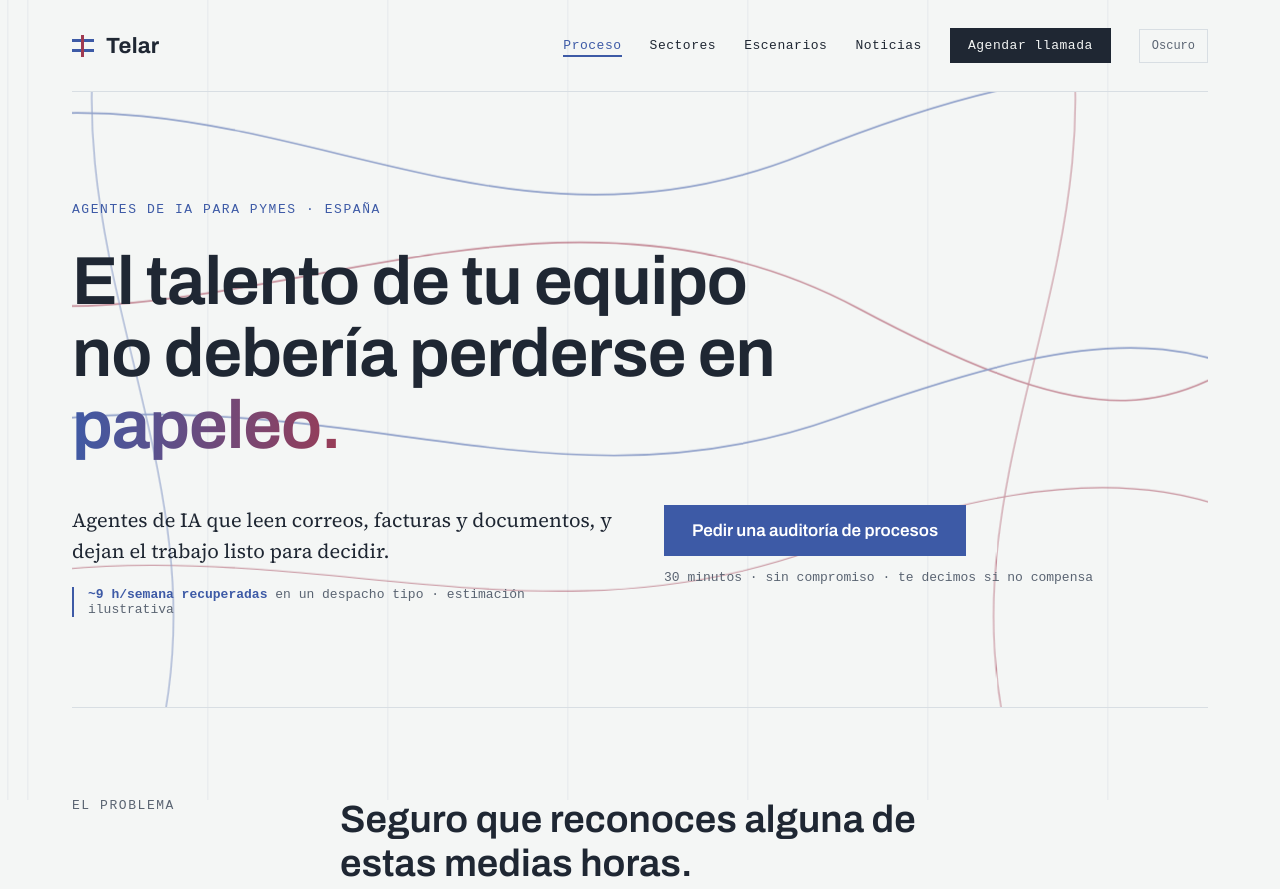
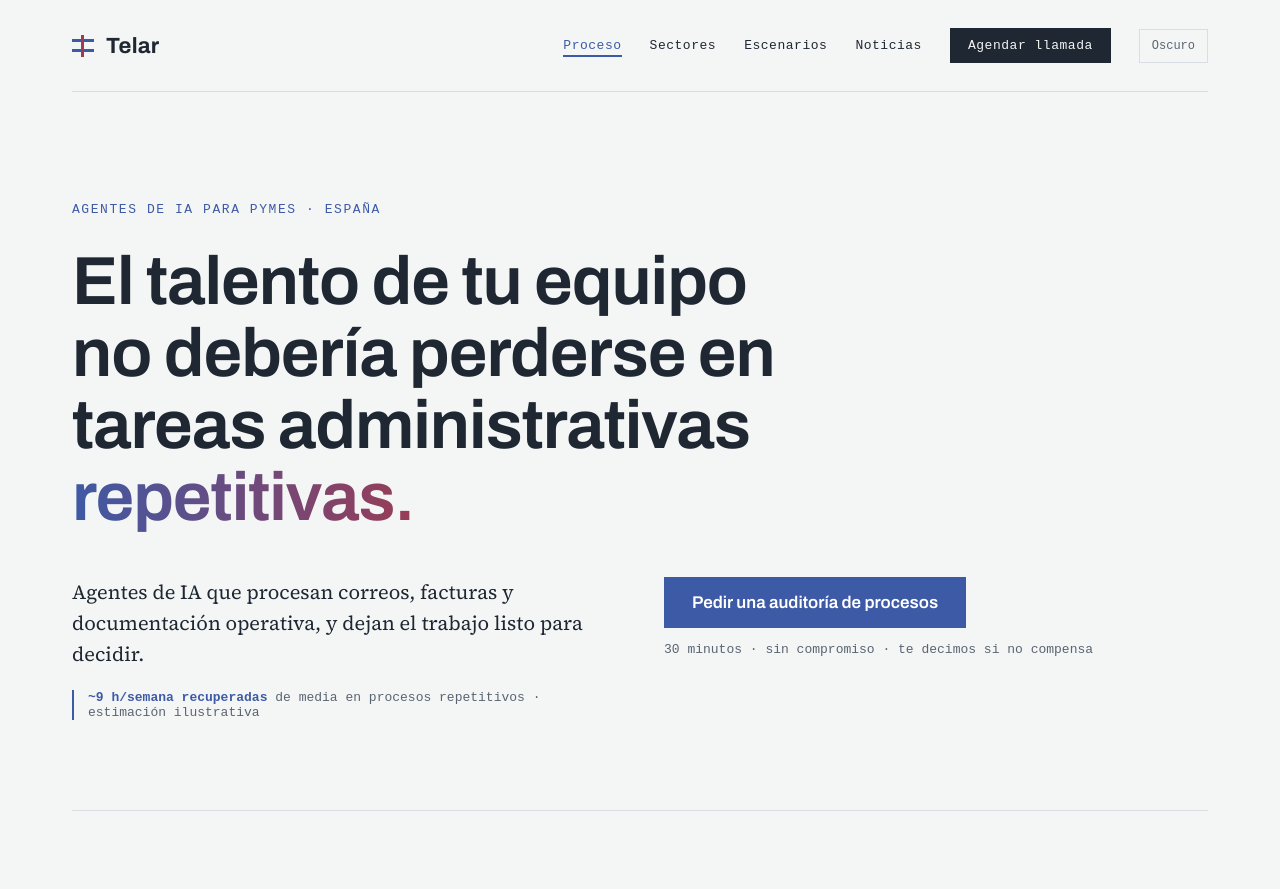
Before and after one commit to gtrujillov/Telar, an Eleventy site: page src/index.njk in a window 1280 px wide. Shown: the top 889 px of the page. Built offline with nearby package versions, Linux system fonts and the light colour scheme; Eleventy itself is replaced by a stand-in of ours; files that its build step writes are made by us from their sources; a web font is replaced by a local one.

Commit message:
Tono más sobrio, posicionamiento multisectorial y fondo limpio
- Elimina "papeleo" en las 3 apariciones (meta, hero, título de
  Sectores) y sustituye por vocabulario de consultora: "tareas
  administrativas repetitivas", "tareas operativas repetitivas".
- Suaviza microcopy demasiado coloquial ("Seguro que reconoces...").
- El chip de impacto del hero deja de depender de "un despacho tipo":
  ahora es una cifra de media, sector-neutra.
- El título de Sectores pasa de framing "aquí encajamos" a "estos son
  ejemplos, trabajamos en cualquier sector con procesos repetitivos".
- Elimina los dos elementos decorativos de fondo: la rejilla de líneas
  (.bg-grid) sitewide y los hilos SVG animados del hero (.hero-weave).
  El fondo queda liso, sin tocar la paleta de color.
- Ajuste consecuente en script.js: la palabra destacada en degradado
  del titular pasa de "papeleo" a "repetitivas" (ya no había ninguna
  palabra que coincidiera con el regex antiguo).

```diff
--- a/src/_includes/layout.njk
+++ b/src/_includes/layout.njk
@@ -30,7 +30,6 @@
   <span class="page-intro-panel page-intro-panel--b"></span>
 </div>
 <div class="scroll-progress" aria-hidden="true"></div>
-<div class="bg-grid" aria-hidden="true"></div>
 
 <div class="wrap">
 
--- a/src/assets/script.js
+++ b/src/assets/script.js
@@ -87,7 +87,7 @@
   if (heroH1 && !reduceMotion) {
     const words = heroH1.textContent.trim().split(/\s+/);
     heroH1.innerHTML = words.map((word, i) => {
-      const isAccent = /papeleo/i.test(word);
+      const isAccent = /repetitivas/i.test(word);
       return `<span class="word"><span class="word-inner${isAccent ? " accent-text" : ""}" style="--i:${i}">${word}</span></span>`;
     }).join(" ");
   }
--- a/src/assets/styles.css
+++ b/src/assets/styles.css
@@ -47,15 +47,6 @@ a:hover { color: var(--grana); }
 .rise { animation: rise .6s ease both; }
 .rise-1 { animation: rise .6s .08s ease both; }
 .rise-2 { animation: rise .6s .16s ease both; }
-
-.bg-grid {
-  position: fixed;
-  inset: 0;
-  pointer-events: none;
-  background-image: repeating-linear-gradient(90deg, var(--line) 0px, var(--line) 1px, transparent 1px, transparent 180px);
-  opacity: .55;
-  z-index: 0;
-}
 
 .wrap {
   position: relative;
@@ -458,10 +449,6 @@ footer {
 @keyframes wipe-left { to { transform: translateX(-100%); } }
 @keyframes wipe-right { to { transform: translateX(100%); } }
 
-/* --- Grid de fondo: deriva lenta, como urdimbre de telar --- */
-.bg-grid { animation: grid-drift 44s linear infinite; }
-@keyframes grid-drift { from { background-position: 0 0; } to { background-position: 180px 0; } }
-
 /* --- Barra de progreso de scroll --- */
 .scroll-progress {
   position: fixed;
@@ -472,34 +459,6 @@ footer {
   z-index: 1000;
   transition: width .12s linear;
 }
-
-/* --- Hilos tejidos en el hero --- */
-.hero { position: relative; overflow: hidden; }
-.hero-weave {
-  position: absolute;
-  inset: -15% -8%;
-  z-index: -1;
-  pointer-events: none;
-  opacity: .55;
-  animation: weave-drift 30s ease-in-out infinite alternate;
-  animation-delay: 2.2s;
-}
-[data-theme="oscuro"] .hero-weave { opacity: .38; }
-.hero-weave path {
-  stroke-dasharray: 1500;
-  stroke-dashoffset: 1500;
-  animation: draw-thread 2.2s cubic-bezier(.16,1,.3,1) forwards;
-}
-.hero-weave .thread-anil { stroke: var(--anil); }
-.hero-weave .thread-grana { stroke: var(--grana); }
-.hero-weave path:nth-child(1) { animation-delay: .05s; }
-.hero-weave path:nth-child(2) { animation-delay: .18s; }
-.hero-weave path:nth-child(3) { animation-delay: .3s; }
-.hero-weave path:nth-child(4) { animation-delay: .42s; }
-.hero-weave path:nth-child(5) { animation-delay: .55s; }
-.hero-weave path:nth-child(6) { animation-delay: .68s; }
-@keyframes draw-thread { to { stroke-dashoffset: 0; } }
-@keyframes weave-drift { from { transform: translate(0,0); } to { transform: translate(-2.5%, 2%); } }
 
 /* --- Titular: revelado palabra a palabra --- */
 .word { display: inline-block; overflow: hidden; vertical-align: top; }
@@ -668,5 +627,4 @@ nav a.nav-link.active { color: var(--anil); }
   .page-intro { display: none !important; }
   .reveal { opacity: 1 !important; transform: none !important; }
   .word-inner { transform: none !important; }
-  .bg-grid, .hero-weave { animation: none !important; }
 }
--- a/src/index.njk
+++ b/src/index.njk
@@ -1,26 +1,18 @@
 ---
 layout: layout.njk
 title: "Telar — Agentes de IA para pymes en España"
-description: "Telar diseña agentes de IA que leen correos, facturas y documentos para despachos, hostelería y comercio en España. Auditoría de procesos de 30 minutos, sin compromiso."
-ogDescription: "Agentes de IA que se ocupan del papeleo y devuelven tiempo a tu equipo. Siempre con supervisión humana."
+description: "Telar diseña agentes de IA que automatizan tareas administrativas repetitivas — correos, facturas, documentos — en pymes de cualquier sector en España. Auditoría de procesos de 30 minutos, sin compromiso."
+ogDescription: "Agentes de IA que asumen las tareas operativas repetitivas y devuelven tiempo a tu equipo. Siempre con supervisión humana."
 permalink: /
 ---
 <!-- ============ HERO ============ -->
 <section class="hero">
-  <svg class="hero-weave" viewBox="0 0 1200 700" preserveAspectRatio="xMidYMid slice" aria-hidden="true" focusable="false">
-    <path class="thread-anil" d="M-50,120 C 250,40 450,260 750,140 S 1150,60 1300,180" fill="none" stroke-width="1.5"/>
-    <path class="thread-grana" d="M-50,260 C 200,340 500,120 800,280 S 1100,340 1300,240" fill="none" stroke-width="1.5"/>
-    <path class="thread-anil" d="M-50,400 C 300,320 500,480 780,380 S 1120,300 1300,420" fill="none" stroke-width="1.5"/>
-    <path class="thread-grana" d="M-50,540 C 250,460 480,600 760,500 S 1150,440 1300,560" fill="none" stroke-width="1"/>
-    <path class="thread-anil" d="M120,-50 C 40,250 260,450 140,750" fill="none" stroke-width="1"/>
-    <path class="thread-grana" d="M980,-50 C 1060,250 840,450 960,750" fill="none" stroke-width="1"/>
-  </svg>
   <p class="eyebrow rise">Agentes de IA para pymes · España</p>
-  <h1 class="rise-1">El talento de tu equipo no debería perderse en papeleo.</h1>
+  <h1 class="rise-1">El talento de tu equipo no debería perderse en tareas administrativas repetitivas.</h1>
   <div class="hero-grid rise-2">
     <div>
-      <p class="hero-lead">Agentes de IA que leen correos, facturas y documentos, y dejan el trabajo listo para decidir.</p>
-      <p class="impact-chip"><strong>~9 h/semana recuperadas</strong> en un despacho tipo · estimación ilustrativa</p>
+      <p class="hero-lead">Agentes de IA que procesan correos, facturas y documentación operativa, y dejan el trabajo listo para decidir.</p>
+      <p class="impact-chip"><strong>~9 h/semana recuperadas</strong> de media en procesos repetitivos · estimación ilustrativa</p>
     </div>
     <div class="hero-actions">
       <a href="#contacto" class="btn-primary">Pedir una auditoría de procesos</a>
@@ -33,7 +25,7 @@ permalink: /
 <section class="labeled-section">
   <p class="eyebrow">El problema</p>
   <div>
-    <h2 class="section-title">Seguro que reconoces alguna de estas medias horas.</h2>
+    <h2 class="section-title">El coste oculto de las tareas repetitivas.</h2>
     <div class="problema-grid">
       <div class="problema-card">
         <p class="tag">En un despacho</p>
@@ -48,7 +40,7 @@ permalink: /
         <p class="body">Cada ficha de producto, redactada y subida a dos plataformas — otra vez.</p>
       </div>
     </div>
-    <p class="problema-close">Horas que tu equipo podría dedicar a atender, asesorar o vender.</p>
+    <p class="problema-close">Tiempo que tu equipo podría dedicar a lo que realmente aporta valor.</p>
   </div>
 </section>
 
@@ -103,7 +95,7 @@ permalink: /
 <section id="sectores" class="labeled-section">
   <p class="eyebrow">Sectores</p>
   <div>
-    <h2 class="section-title">Trabajamos donde el papeleo pesa más que el negocio.</h2>
+    <h2 class="section-title">Estos son solo algunos ejemplos: trabajamos en cualquier sector con procesos repetitivos.</h2>
     <div class="sectores-grid">
       <div class="sector">
         <h3>Despachos profesionales</h3>
```
